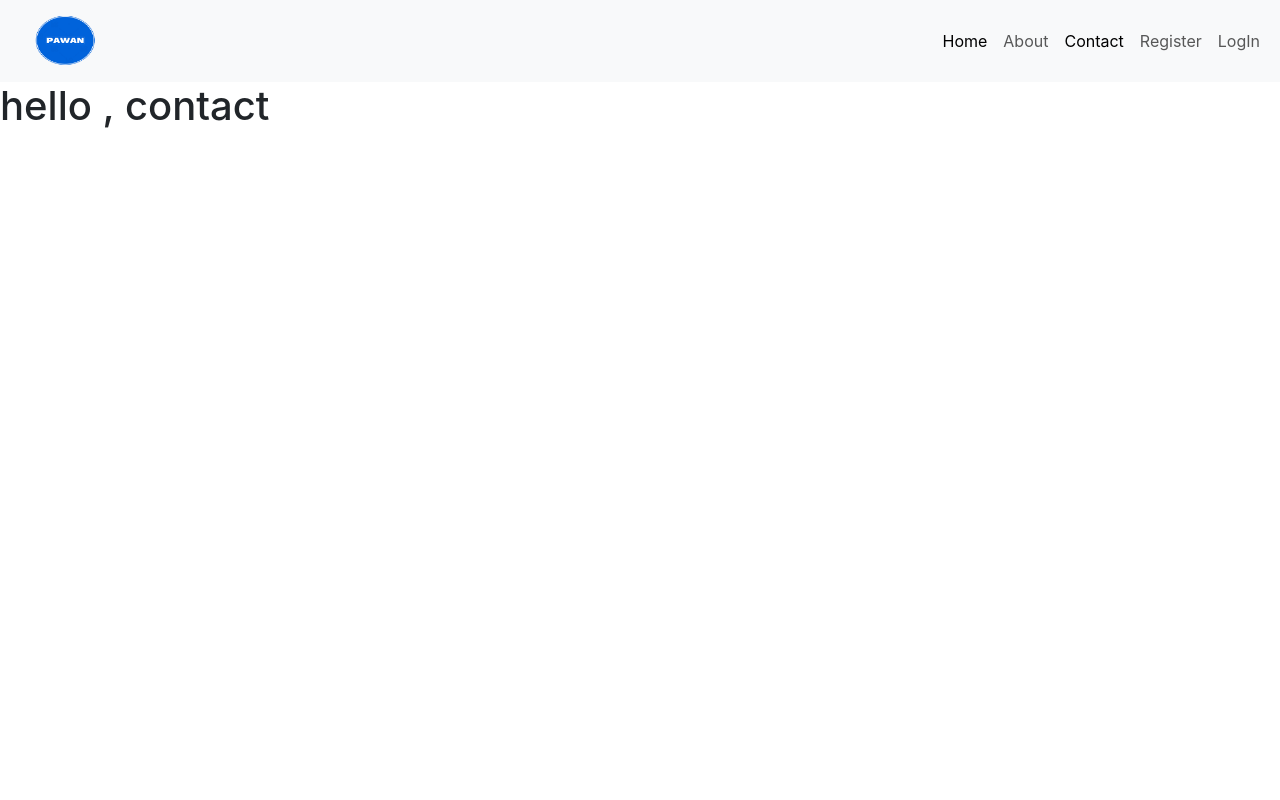
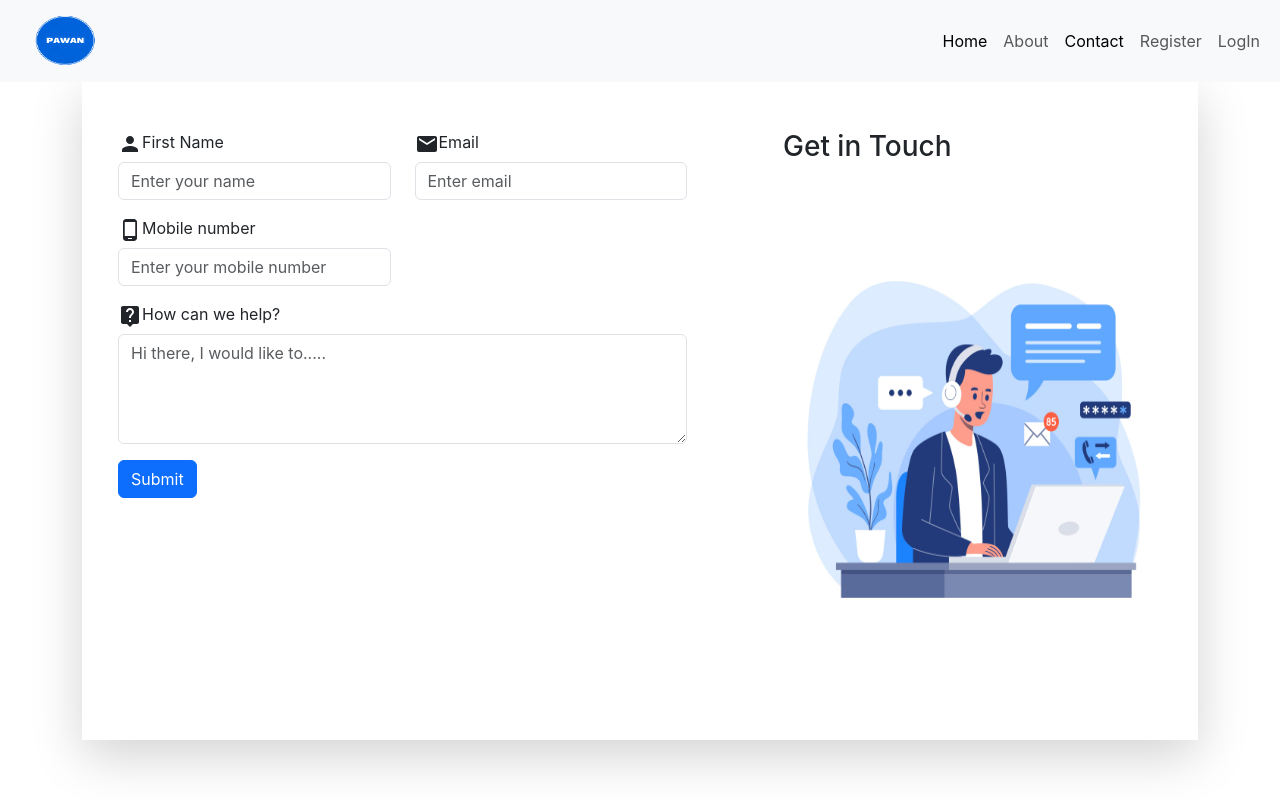
Before and after one commit to pavanbirnale/mern-website, a React (Create React App) app in the folder client/: page /contact in a window 1280 px wide. Built offline with nearby package versions, Linux system fonts and the light colour scheme.

Commit message:
contact page ui added

```diff
--- a/client/src/App.css
+++ b/client/src/App.css
@@ -18,3 +18,14 @@
    width: 50vw;
    height: 50vh;
 }
+
+
+/* contact  */
+.contact_info_row{
+
+}
+
+.contact_img{
+   width: 100%;
+   height: 60vh;
+}
--- a/client/src/components/Contact.js
+++ b/client/src/components/Contact.js
@@ -1,11 +1,75 @@
 import React from 'react'
-
+import EmailIcon from '@mui/icons-material/Email';
+import PersonIcon from '@mui/icons-material/Person';
+import contact from '../images/contact.jpg';
+import PhoneAndroidIcon from '@mui/icons-material/PhoneAndroid';
+import LiveHelpIcon from '@mui/icons-material/LiveHelp';
 const Contact = () => {
   return (
-    <div>
-      <h1>hello , contact</h1>
-    </div>
-  )
+    <>
+      <div className="container">
+        <div className="contact__wrapper shadow-lg mt-n9">
+          <div className="row no-gutters">
+            <div className="col-lg-5 contact-info__wrapper gradient-brand-color p-5 order-lg-2">
+              <h3 className="color--white mb-5">Get in Touch</h3>
+
+
+
+                  <figure className="figure  m-0 opacity-06 z-index-100" style={{bottom:'0', right: "10px"}}>
+                    <img src={contact} alt="contact images" className='contact_img'/>
+                  </figure>
+                </div>
+
+                <div className="col-lg-7 contact-form__wrapper p-5 order-lg-1">
+                  <form action="#" className="contact-form form-validate" >
+                    <div className="row">
+                      <div className="col-sm-6 mb-3">
+                        <div className="form-group">
+                        <PersonIcon/>
+                          <label className="required-field mb-2" htmlFor="firstName">First Name</label>
+                          <input type="text" className="form-control" id="firstName" name="firstName" placeholder="Enter your name" />
+                        </div>
+                      </div>
+
+                      <div className="col-sm-6 mb-3">
+                        <div className="form-group">
+                        <EmailIcon/>
+                          <label className="required-field mb-2" htmlFor="email">Email</label>
+                          <input type="text" className="form-control
+                          " id="email" name="email" placeholder="Enter email" />
+                        </div>
+                      </div>
+
+                      <div className="col-sm-6 mb-3">
+                        <div className="form-group">
+                        <PhoneAndroidIcon/>
+                          <label htmlFor="phone" className='mb-2'>Mobile number</label>
+                          <input type="tel" className="form-control" id="phone" name="phone" placeholder="Enter your mobile number" />
+                        </div>
+                      </div>
+
+                      <div className="col-sm-12 mb-3">
+                        <div className="form-group">
+                        <LiveHelpIcon/>
+                          <label className="required-field mb-2" htmlFor="message">How can we help?</label>
+                          <textarea className="form-control" id="message" name="message" rows="4" placeholder="Hi there, I would like to....."></textarea>
+                        </div>
+                      </div>
+
+                      <div className="col-sm-12 mb-3">
+                        <button type="submit" name="submit" className="btn btn-primary">Submit</button>
+                      </div>
+
+                    </div>
+                  </form>
+                </div>
+
+
+            </div>
+          </div>
+        </div>
+      </>
+      )
 }
 
-export default Contact
+      export default Contact
--- a/client/src/components/SignUp.js
+++ b/client/src/components/SignUp.js
@@ -1,5 +1,6 @@
 import React from 'react'
 import PersonIcon from '@mui/icons-material/Person';
+import SmartphoneIcon from '@mui/icons-material/Smartphone';
 import EmailIcon from '@mui/icons-material/Email';
 import WorkIcon from '@mui/icons-material/Work';
 import NoEncryptionIcon from '@mui/icons-material/NoEncryption';
```
Also changed, not shown: client/src/images/contact.jpg (added).
